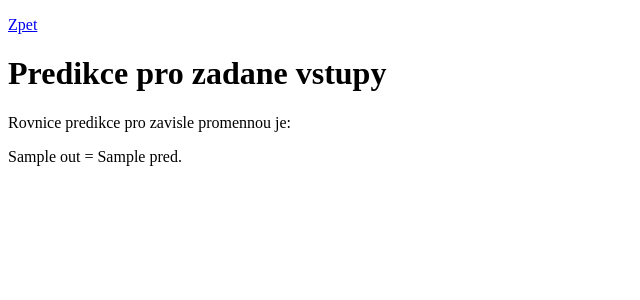
After one commit to martinkabe/multiple_regression, a Flask app: template templates/predikce.html in a window 1280 px wide. The commit adds this page. Shown: the top 300 px of the page, without its empty margins (0-640 px from the left). Run offline with Flask 2, Linux system fonts and the light colour scheme; the template is opened without the code that fills it: most values are stand-ins (such as "Sample title", 1, 10 or a date in 2020); some libraries are stand-ins or nearby versions.

Commit message:
Add predikce na zaklade vstupnich hodnot

```diff
--- a/app.py
+++ b/app.py
@@ -1,5 +1,5 @@
 import os
-from flask import Flask, render_template, request, redirect, url_for
+from flask import Flask, render_template, request, session, flash, redirect, url_for
 from os.path import join, dirname, realpath
 from DataReader import NactiData as nd
 from RegresniAnalyza import Regrese as ra
@@ -8,6 +8,8 @@ from markdown import markdown
 
 app = Flask(__name__)
 app.run(debug=True)
+
+app.secret_key = 'regresnianalyza'
 
 # Upload folder
 UPLOAD_FOLDER = join(dirname(realpath(__file__)), 'static/uploads/')
@@ -38,6 +40,7 @@ def vysledky():
         data = nd.data_do_matice(file_path)
         os.remove(file_path)
         koeficienty_nazvy, koeficienty, sd_koeficienty, testova_kriteria, phodnoty, rsquares = ra.vypocti_odhady_koeficientu(data)
+        session['coeffs'] = {"Prediktory": koeficienty_nazvy, "Koeficienty": koeficienty}
         regrese = {
             "koeficienty_nazvy": koeficienty_nazvy,
             "koeficienty": koeficienty,
@@ -57,3 +60,34 @@ def documentation():
     md_text = readme_file.read()
     md_text_html = markdown(md_text)
     return render_template('documentation.html', md_text=md_text_html)
+
+def znamenko(hodnota: float) -> str:
+    return " + " if hodnota >= 0 else "-"
+
+@app.route("/predikce", methods=['GET', 'POST'])
+def predikce():
+    data = request.form.to_dict()
+    form_vals_list = list(data.values())
+    if '' not in form_vals_list:
+        koeficienty = session.get("coeffs")
+        pred = koeficienty['Koeficienty'][0]
+        for index, key in enumerate(data):
+            pred += koeficienty['Koeficienty'][index+1] * float(data[key])
+
+        n = len(koeficienty['Koeficienty'])
+        out = []
+
+        for i in range(n):
+            val_curr = round(koeficienty['Koeficienty'][i], 3)
+            val_next = round(koeficienty['Koeficienty'][i+1], 3) if i < (n-1) else round(koeficienty['Koeficienty'][i], 3)
+            if i != 0:
+                out.append(znamenko(val_next))
+                out.append(val_curr)
+                out.append(f" x {koeficienty['Prediktory'][i]} ({form_vals_list[i-1]})")
+            else:
+                out.append(val_curr)
+
+        out_str = ' '.join([str(int) for int in out])
+
+        return render_template('predikce.html', out=out_str, pred=round(pred, 3))
+    return render_template('predikce.html', msg="Spatne zadane vstupy, zadna predikce nebude!")
--- /dev/null
+++ b/templates/predikce.html
@@ -0,0 +1,17 @@
+<!doctype html>
+<html>
+  <head>
+    <title>Predikce</title>
+    <link rel="stylesheet" type="text/css" href="{{ url_for('static',filename='styles/main.css') }}">
+  </head>
+  <body>
+    <p><a href="{{ url_for('index') }}">Zpet</a></p>
+    {% if out is defined and pred is defined %}
+        <h1>Predikce pro zadane vstupy</h1>
+        <p>Rovnice predikce pro zavisle promennou je:</p>
+        <p>{{ out }} = {{ pred }}.</p>
+    {% else %}
+        <p class="redText">{{ msg }}</p>
+    {% endif %}
+  </body>
+</html>
```
Also changed, not shown: static/md_files/documentation.md (+2 -0 lines), templates/results.html (+10 -1 lines).
